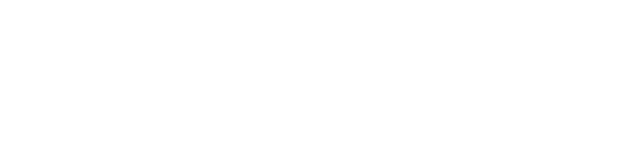
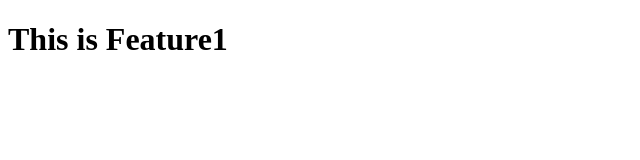
Before and after one commit to Rushikesh-18/dsbda, a plain HTML site: page index.html in a window 1280 px wide. Shown: the whole page, without its empty margins (0-640 px from the left). Drawn offline with Linux system fonts and the light colour scheme.

Commit message:
Added heading

```diff
--- a/index.html
+++ b/index.html
@@ -2,10 +2,10 @@
 <html lang="en">
 <head>
     <meta charset="UTF-8">
-    <meta name="viewport" content="width=device-width, initial-scale=1.0">
+    <meta name="viewport" content="width=<device-width, initial-scale=1.0">
     <title>Document</title>
 </head>
 <body>
-
+    <h1>This is Feature1</h1>
 </body>
 </html>
```
